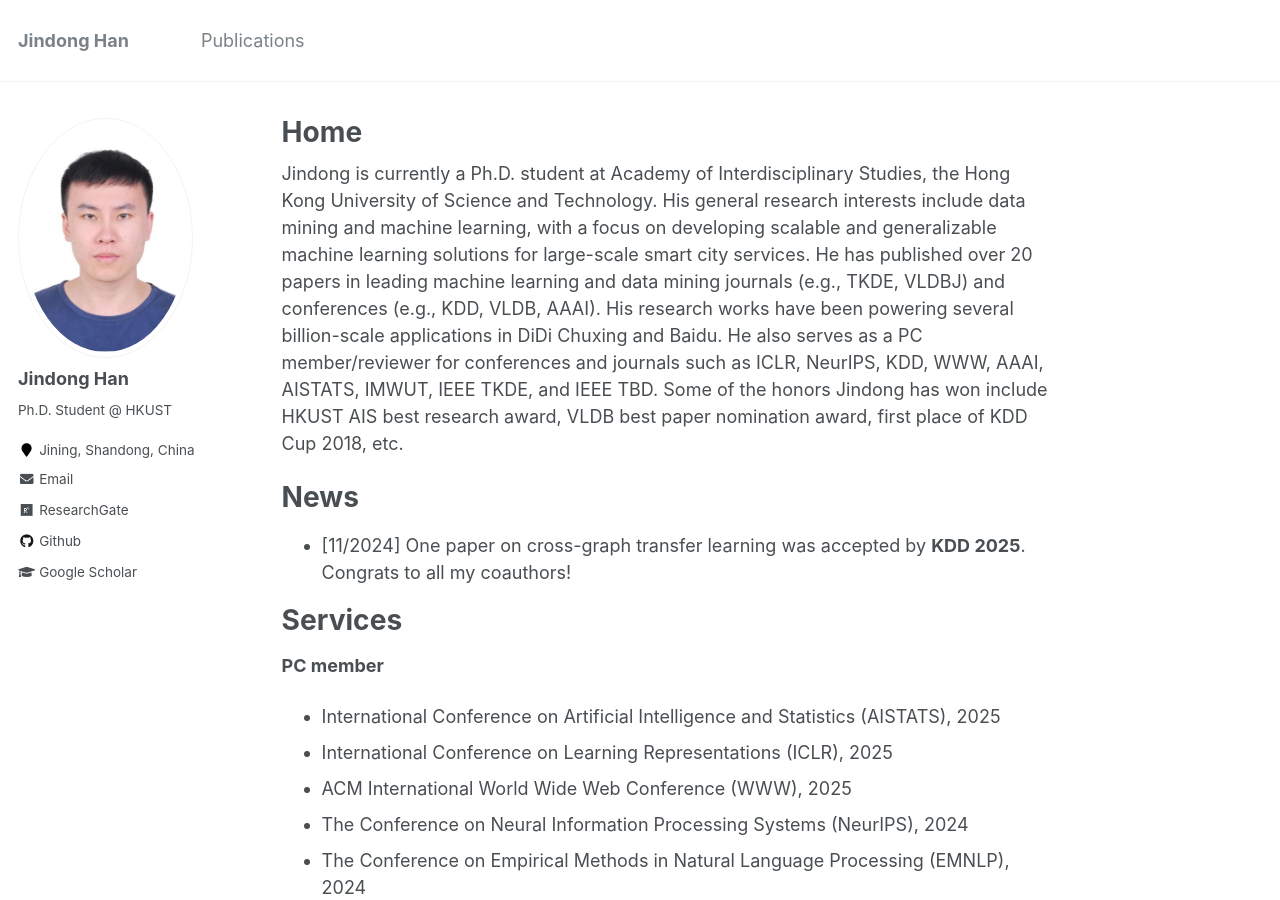
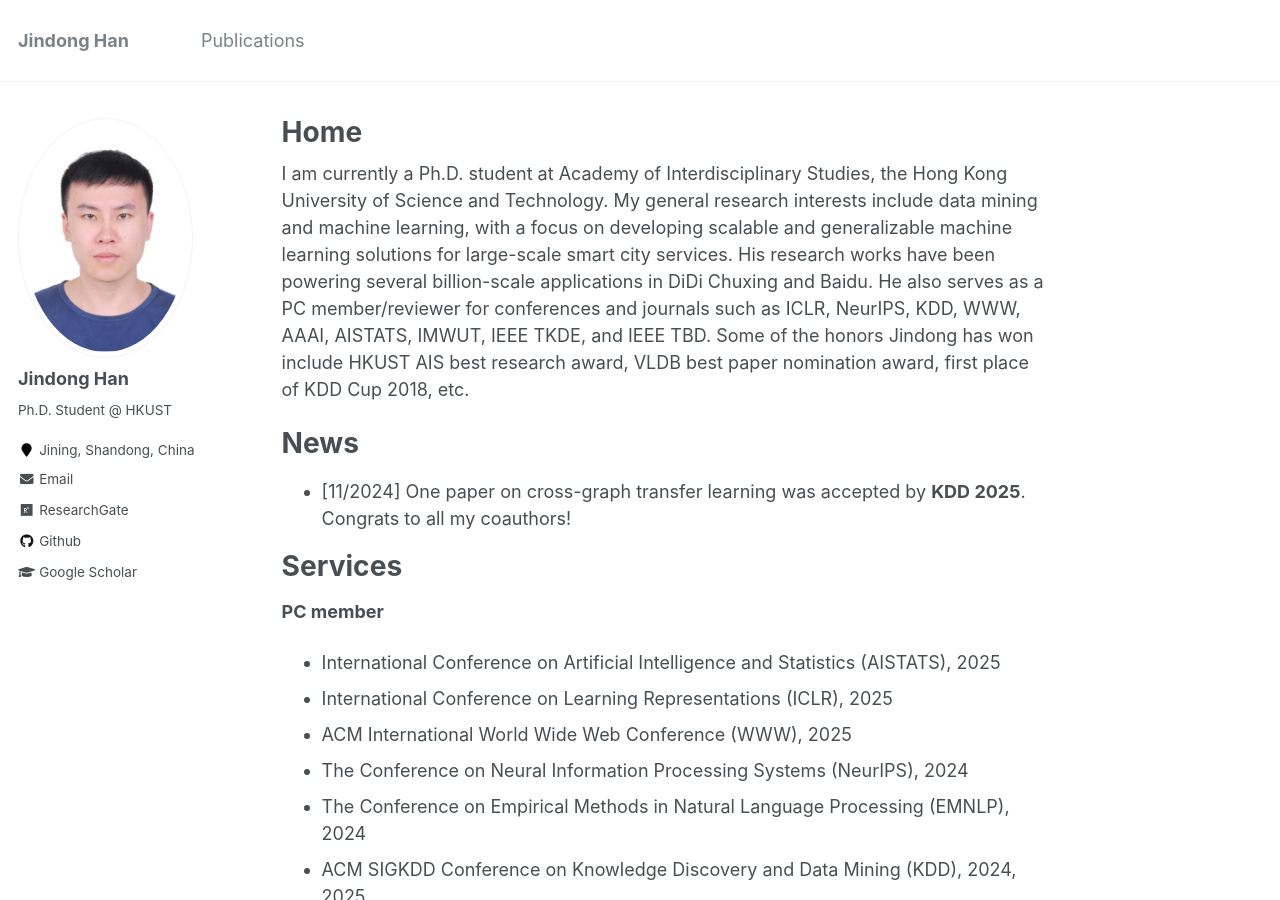
Before and after one commit to jhanao-hkust/jhanao-hkust.github.io, a Jekyll site: the page built from _pages/about.md, in a window 1280 px wide and 900 px high. Built offline with Jekyll 4.4.1, drawn with Linux system fonts in a browser that asks for light colours.

Commit message:
Update about.md

```diff
--- a/_pages/about.md
+++ b/_pages/about.md
@@ -8,7 +8,7 @@ redirect_from:
   - /about.html
 ---
 
-Jindong is currently a Ph.D. student at Academy of Interdisciplinary Studies, the Hong Kong University of Science and Technology. His general research interests include data mining and machine learning, with a focus on developing scalable and generalizable machine learning solutions for large-scale smart city services. He has published over 20 papers in leading machine learning and data mining journals (e.g., TKDE, VLDBJ) and conferences (e.g., KDD, VLDB, AAAI). His research works have been powering several billion-scale applications in DiDi Chuxing and Baidu. He also serves as a PC member/reviewer for conferences and journals such as ICLR, NeurIPS, KDD, WWW, AAAI, AISTATS, IMWUT, IEEE TKDE, and IEEE TBD. Some of the honors Jindong has won include HKUST AIS best research award, VLDB best paper nomination award, first place of KDD Cup 2018, etc.
+I am currently a Ph.D. student at Academy of Interdisciplinary Studies, the Hong Kong University of Science and Technology. My general research interests include data mining and machine learning, with a focus on developing scalable and generalizable machine learning solutions for large-scale smart city services. His research works have been powering several billion-scale applications in DiDi Chuxing and Baidu. He also serves as a PC member/reviewer for conferences and journals such as ICLR, NeurIPS, KDD, WWW, AAAI, AISTATS, IMWUT, IEEE TKDE, and IEEE TBD. Some of the honors Jindong has won include HKUST AIS best research award, VLDB best paper nomination award, first place of KDD Cup 2018, etc.
 
 # News
 
```
